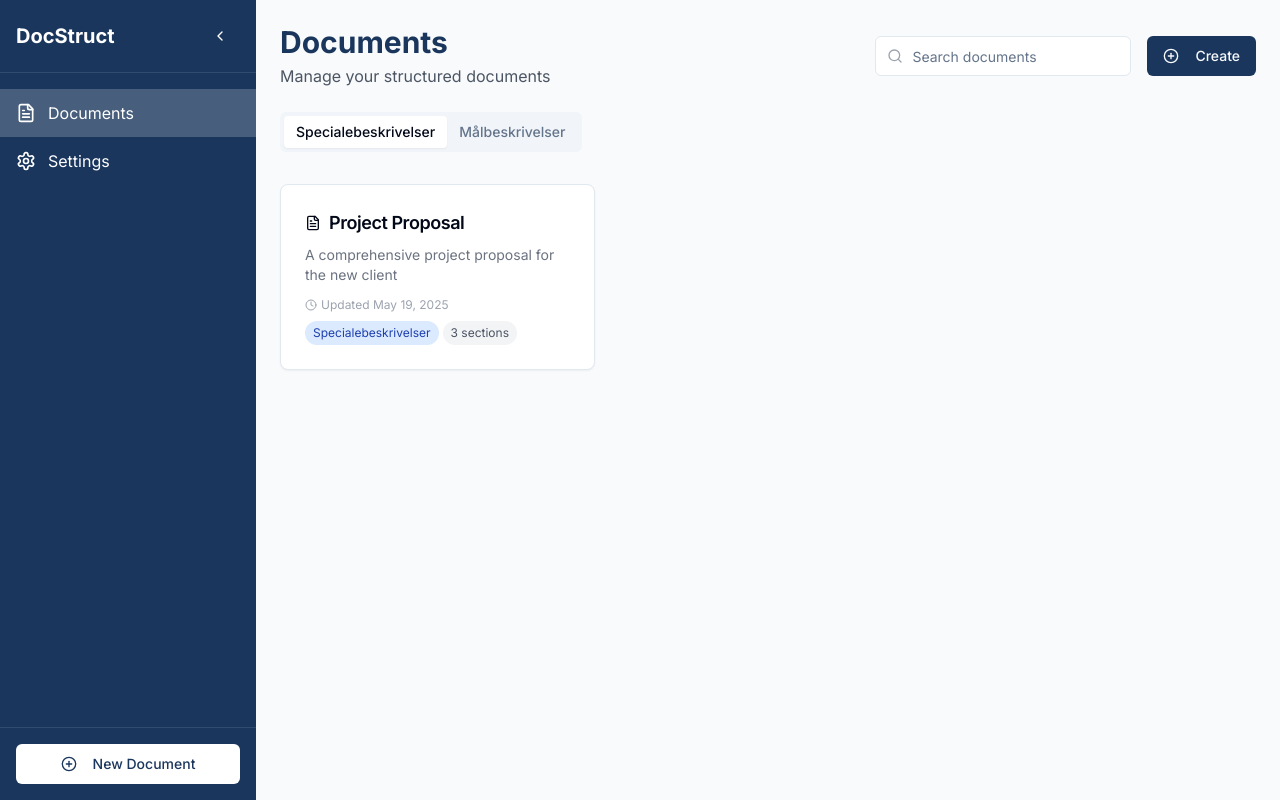
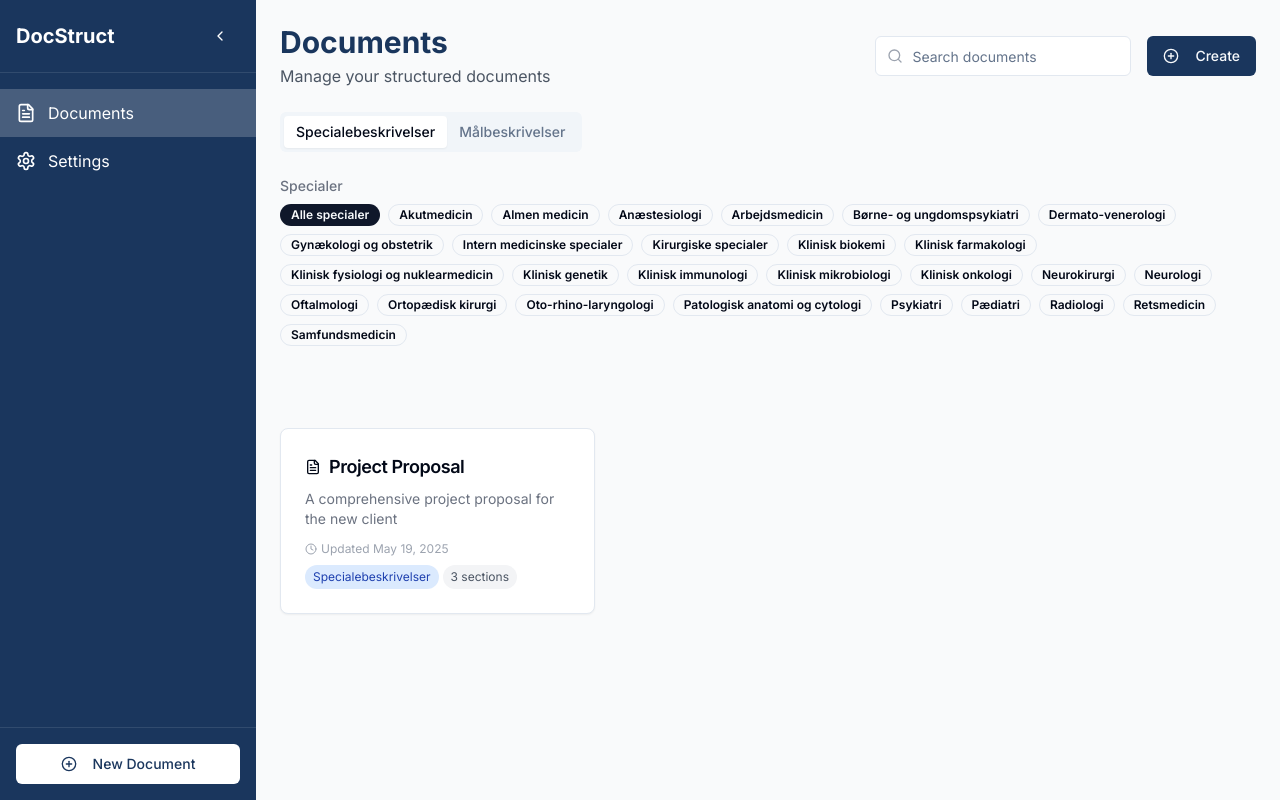
Before and after one commit to troelses/partwise-craft-studio, a React (Vite) app: page / in a window 1280 px wide. Built offline with nearby package versions, Linux system fonts and the light colour scheme.

Commit message:
Add "Specialer" list
Implement a list of "Specialer" (specialties) under each document category.

```diff
--- a/src/components/DocumentList.tsx
+++ b/src/components/DocumentList.tsx
@@ -64,6 +64,10 @@ const DocumentList: React.FC<DocumentListProps> = ({ documents, isLoading }) =>
     }
   };
 
+  const getSpecialtyColorClass = () => {
+    return 'bg-purple-100 text-purple-800';
+  };
+
   return (
     <div className="grid grid-cols-1 md:grid-cols-2 lg:grid-cols-3 gap-4 animate-fade-in">
       {documents.map((doc) => (
@@ -85,6 +89,11 @@ const DocumentList: React.FC<DocumentListProps> = ({ documents, isLoading }) =>
                 <span className={`text-xs px-2 py-1 rounded-full ${getCategoryColorClass(doc.category)}`}>
                   {doc.category}
                 </span>
+                {doc.specialty && doc.specialty !== 'All' && (
+                  <span className={`text-xs px-2 py-1 rounded-full ${getSpecialtyColorClass()}`}>
+                    {doc.specialty}
+                  </span>
+                )}
                 <span className="text-xs bg-gray-100 text-gray-600 px-2 py-1 rounded-full">
                   {doc.sections.length} section{doc.sections.length !== 1 ? 's' : ''}
                 </span>
--- a/src/components/NewDocumentForm.tsx
+++ b/src/components/NewDocumentForm.tsx
@@ -6,13 +6,45 @@ import { Textarea } from '@/components/ui/textarea';
 import { Button } from '@/components/ui/button';
 import { documentService } from '@/services/documentService';
 import { useToast } from '@/hooks/use-toast';
-import { Document, DocumentCategory } from '@/types/document';
+import { Document, DocumentCategory, Specialty } from '@/types/document';
 import { Select, SelectContent, SelectItem, SelectTrigger, SelectValue } from '@/components/ui/select';
+import { ScrollArea } from '@/components/ui/scroll-area';
+
+const specialties: Specialty[] = [
+  'Akutmedicin',
+  'Almen medicin',
+  'Anæstesiologi',
+  'Arbejdsmedicin',
+  'Børne- og ungdomspsykiatri',
+  'Dermato-venerologi',
+  'Gynækologi og obstetrik',
+  'Intern medicinske specialer',
+  'Kirurgiske specialer',
+  'Klinisk biokemi',
+  'Klinisk farmakologi',
+  'Klinisk fysiologi og nuklearmedicin',
+  'Klinisk genetik',
+  'Klinisk immunologi',
+  'Klinisk mikrobiologi',
+  'Klinisk onkologi',
+  'Neurokirurgi',
+  'Neurologi',
+  'Oftalmologi',
+  'Ortopædisk kirurgi',
+  'Oto-rhino-laryngologi',
+  'Patologisk anatomi og cytologi',
+  'Psykiatri',
+  'Pædiatri',
+  'Radiologi',
+  'Retsmedicin',
+  'Samfundsmedicin',
+];
 
 const NewDocumentForm: React.FC = () => {
   const [title, setTitle] = useState('');
   const [description, setDescription] = useState('');
   const [category, setCategory] = useState<DocumentCategory>('Specialebeskrivelser');
+  const [specialty, setSpecialty] = useState<Specialty>('Akutmedicin');
   const [isSubmitting, setIsSubmitting] = useState(false);
   const navigate = useNavigate();
   const { toast } = useToast();
@@ -36,6 +68,7 @@ const NewDocumentForm: React.FC = () => {
         title,
         description,
         category,
+        specialty,
         sections: []
       };
 
@@ -98,9 +131,27 @@ const NewDocumentForm: React.FC = () => {
               <SelectItem value="Målbeskrivelser">Målbeskrivelser</SelectItem>
             </SelectContent>
           </Select>
-          <p className="text-sm text-gray-500 mt-1">
-            You can add document sections after creating the document.
-          </p>
+        </div>
+
+        <div>
+          <label htmlFor="specialty" className="block text-sm font-medium mb-1">Specialty</label>
+          <Select
+            value={specialty}
+            onValueChange={(value) => setSpecialty(value as Specialty)}
+          >
+            <SelectTrigger className="w-full">
+              <SelectValue placeholder="Select a specialty" />
+            </SelectTrigger>
+            <SelectContent>
+              <ScrollArea className="h-[200px]">
+                {specialties.map((spec) => (
+                  <SelectItem key={spec} value={spec}>
+                    {spec}
+                  </SelectItem>
+                ))}
+              </ScrollArea>
+            </SelectContent>
+          </Select>
         </div>
 
         <div className="flex justify-end space-x-3">
--- /dev/null
+++ b/src/components/SpecialtyList.tsx
@@ -0,0 +1,79 @@
+
+import React from 'react';
+import { Link } from 'react-router-dom';
+import { Specialty } from '@/types/document';
+import { Badge } from '@/components/ui/badge';
+import { ScrollArea } from '@/components/ui/scroll-area';
+
+const specialties: Specialty[] = [
+  'Akutmedicin',
+  'Almen medicin',
+  'Anæstesiologi',
+  'Arbejdsmedicin',
+  'Børne- og ungdomspsykiatri',
+  'Dermato-venerologi',
+  'Gynækologi og obstetrik',
+  'Intern medicinske specialer',
+  'Kirurgiske specialer',
+  'Klinisk biokemi',
+  'Klinisk farmakologi',
+  'Klinisk fysiologi og nuklearmedicin',
+  'Klinisk genetik',
+  'Klinisk immunologi',
+  'Klinisk mikrobiologi',
+  'Klinisk onkologi',
+  'Neurokirurgi',
+  'Neurologi',
+  'Oftalmologi',
+  'Ortopædisk kirurgi',
+  'Oto-rhino-laryngologi',
+  'Patologisk anatomi og cytologi',
+  'Psykiatri',
+  'Pædiatri',
+  'Radiologi',
+  'Retsmedicin',
+  'Samfundsmedicin',
+];
+
+interface SpecialtyListProps {
+  activeCategory: string;
+  activeSpecialty: Specialty;
+  onSpecialtyChange: (specialty: Specialty) => void;
+}
+
+const SpecialtyList: React.FC<SpecialtyListProps> = ({
+  activeCategory,
+  activeSpecialty,
+  onSpecialtyChange
+}) => {
+  return (
+    <div className="mb-6">
+      <h3 className="text-sm font-medium text-gray-500 mb-2">Specialer</h3>
+      <ScrollArea className="h-[200px] pr-4">
+        <div className="flex flex-wrap gap-2">
+          <Badge
+            key="all"
+            variant={activeSpecialty === 'All' ? "default" : "outline"}
+            className="cursor-pointer hover:bg-gray-100"
+            onClick={() => onSpecialtyChange('All')}
+          >
+            Alle specialer
+          </Badge>
+
+          {specialties.map((specialty) => (
+            <Badge
+              key={specialty}
+              variant={activeSpecialty === specialty ? "default" : "outline"}
+              className="cursor-pointer hover:bg-gray-100"
+              onClick={() => onSpecialtyChange(specialty)}
+            >
+              {specialty}
+            </Badge>
+          ))}
+        </div>
+      </ScrollArea>
+    </div>
+  );
+};
+
+export default SpecialtyList;
--- a/src/pages/Index.tsx
+++ b/src/pages/Index.tsx
@@ -2,8 +2,9 @@
 import React, { useState, useEffect } from 'react';
 import Layout from '@/components/Layout';
 import DocumentList from '@/components/DocumentList';
+import SpecialtyList from '@/components/SpecialtyList';
 import { Button } from '@/components/ui/button';
-import { Document, DocumentCategory } from '@/types/document';
+import { Document, DocumentCategory, Specialty } from '@/types/document';
 import { documentService } from '@/services/documentService';
 import { PlusCircle, Search } from 'lucide-react';
 import { Input } from '@/components/ui/input';
@@ -15,6 +16,7 @@ const Index = () => {
   const [isLoading, setIsLoading] = useState(true);
   const [searchQuery, setSearchQuery] = useState('');
   const [activeCategory, setActiveCategory] = useState<DocumentCategory>('Specialebeskrivelser');
+  const [activeSpecialty, setActiveSpecialty] = useState<Specialty>('All');
 
   useEffect(() => {
     const fetchDocuments = async () => {
@@ -32,9 +34,10 @@ const Index = () => {
     fetchDocuments();
   }, []);
 
-  // Filter documents based on search query and active category
+  // Filter documents based on search query, active category, and specialty
   const filteredDocuments = documents.filter(doc =>
     doc.category === activeCategory &&
+    (activeSpecialty === 'All' || doc.specialty === activeSpecialty) &&
     (doc.title.toLowerCase().includes(searchQuery.toLowerCase()) ||
      doc.description.toLowerCase().includes(searchQuery.toLowerCase()))
   );
@@ -83,6 +86,12 @@ const Index = () => {
               </TabsTrigger>
             </TabsList>
 
+            <SpecialtyList
+              activeCategory={activeCategory}
+              activeSpecialty={activeSpecialty}
+              onSpecialtyChange={setActiveSpecialty}
+            />
+
             <TabsContent value="Specialebeskrivelser">
               <DocumentList
                 documents={filteredDocuments}
--- a/src/types/document.ts
+++ b/src/types/document.ts
@@ -13,10 +13,41 @@ export interface Document {
   id: string;
   title: string;
   description: string;
-  category: 'Specialebeskrivelser' | 'Målbeskrivelser';
+  category: DocumentCategory;
+  specialty: Specialty;
   sections: DocumentSection[];
   createdAt: string;
   updatedAt: string;
 }
 
 export type DocumentCategory = 'Specialebeskrivelser' | 'Målbeskrivelser';
+
+export type Specialty =
+  | 'Akutmedicin'
+  | 'Almen medicin'
+  | 'Anæstesiologi'
+  | 'Arbejdsmedicin'
+  | 'Børne- og ungdomspsykiatri'
+  | 'Dermato-venerologi'
+  | 'Gynækologi og obstetrik'
+  | 'Intern medicinske specialer'
+  | 'Kirurgiske specialer'
+  | 'Klinisk biokemi'
+  | 'Klinisk farmakologi'
+  | 'Klinisk fysiologi og nuklearmedicin'
+  | 'Klinisk genetik'
+  | 'Klinisk immunologi'
+  | 'Klinisk mikrobiologi'
+  | 'Klinisk onkologi'
+  | 'Neurokirurgi'
+  | 'Neurologi'
+  | 'Oftalmologi'
+  | 'Ortopædisk kirurgi'
+  | 'Oto-rhino-laryngologi'
+  | 'Patologisk anatomi og cytologi'
+  | 'Psykiatri'
+  | 'Pædiatri'
+  | 'Radiologi'
+  | 'Retsmedicin'
+  | 'Samfundsmedicin'
+  | 'All';
```
